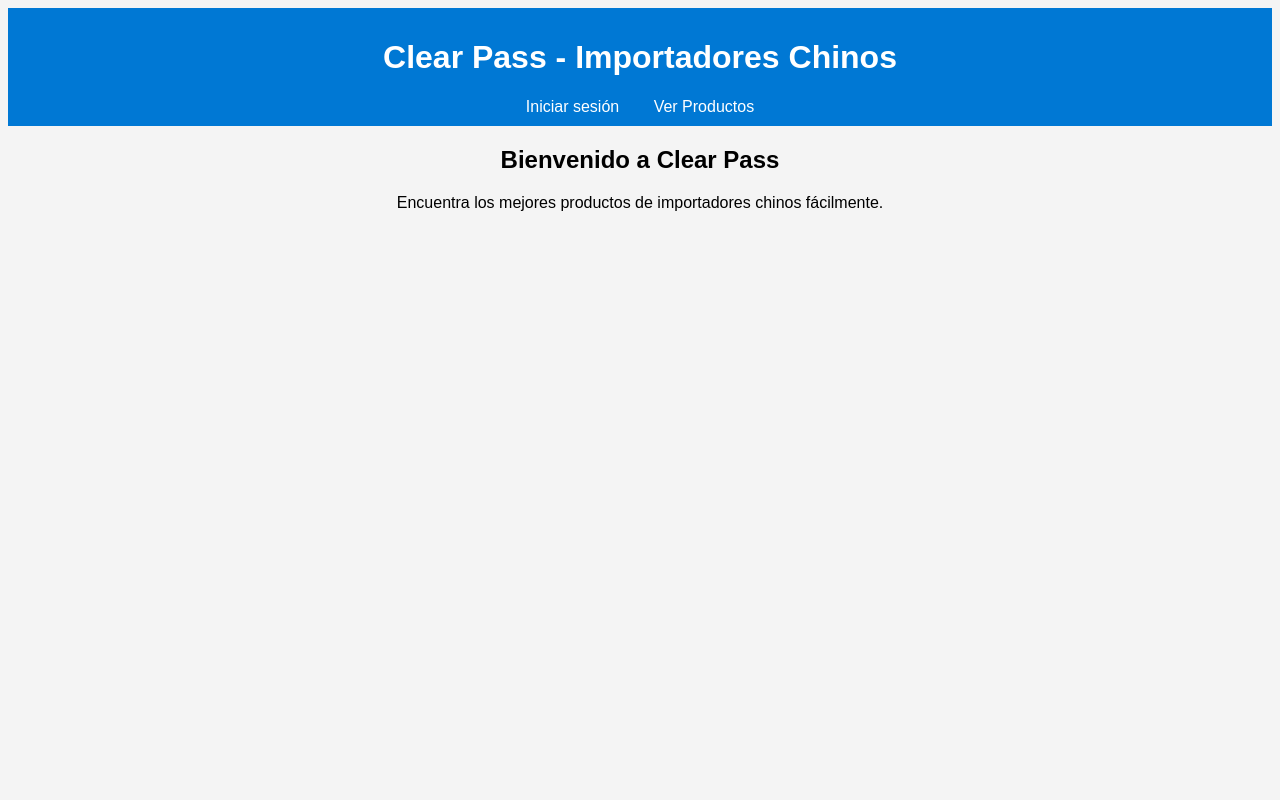
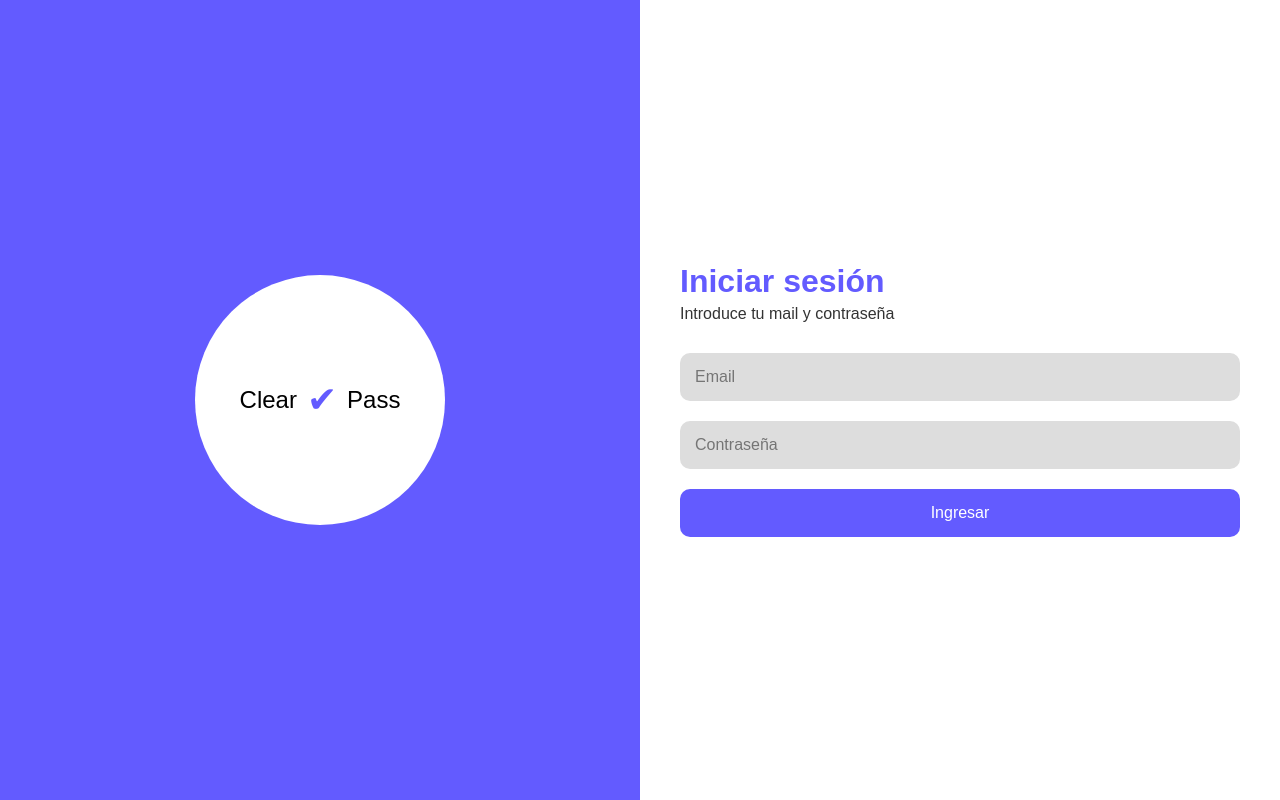
Before and after one commit to michaeljunior05/Clear_Pass_proyecto, a plain HTML site: page frontend/index.html in a window 1280 px wide. Drawn offline with Linux system fonts and the light colour scheme.

Commit message:
LOGIN MEJORADO 14 DE MAYO

```diff
--- a/frontend/index.html
+++ b/frontend/index.html
@@ -1,23 +1,157 @@
 <!DOCTYPE html>
 <html lang="es">
 <head>
-    <meta charset="UTF-8">
-    <meta name="viewport" content="width=device-width, initial-scale=1.0">
-    <title>Clear Pass</title>
-    <link rel="stylesheet" href="static/styles.css">
+  <meta charset="UTF-8">
+  <meta name="viewport" content="width=device-width, initial-scale=1.0">
+  <title>Clear Pass</title>
+  <style>
+    * {
+      margin: 0;
+      padding: 0;
+      box-sizing: border-box;
+      font-family: 'Arial', sans-serif;
+    }
+
+    body, html {
+      height: 100%;
+      width: 100%;
+    }
+
+    .container {
+      display: flex;
+      height: 100vh;
+      flex-direction: row;
+    }
+
+    .left, .right {
+      flex: 1;
+      display: flex;
+      justify-content: center;
+      align-items: center;
+      padding: 40px;
+    }
+
+    .left {
+      background-color: #635BFF;
+    }
+
+    .logo-circle {
+      background: white;
+      width: 250px;
+      height: 250px;
+      border-radius: 50%;
+      display: flex;
+      align-items: center;
+      justify-content: center;
+      font-size: 24px;
+      color: black;
+    }
+
+    .logo-check {
+      color: #635BFF;
+      font-size: 36px;
+      margin: 0 10px;
+    }
+
+    .right {
+      background: white;
+      flex-direction: column;
+      align-items: flex-start;
+    }
+
+    .login-title {
+      font-size: 32px;
+      color: #635BFF;
+      font-weight: bold;
+    }
+
+    .login-subtitle {
+      margin-top: 5px;
+      color: #333;
+      font-size: 16px;
+    }
+
+    .form-group {
+      margin-top: 30px;
+      width: 100%;
+    }
+
+    input {
+      width: 100%;
+      padding: 15px;
+      margin-bottom: 20px;
+      border-radius: 10px;
+      border: none;
+      background: #ddd;
+      font-size: 16px;
+    }
+
+    button {
+      background-color: #635BFF;
+      color: white;
+      padding: 15px;
+      border: none;
+      border-radius: 10px;
+      font-size: 16px;
+      cursor: pointer;
+      width: 100%;
+    }
+
+    button:hover {
+      background-color: #4e4ccf;
+    }
+
+    /* Diseño responsivo */
+    @media (max-width: 768px) {
+      .container {
+        flex-direction: column;
+      }
+
+      .left {
+        height: 40%;
+      }
+
+      .right {
+        height: 60%;
+        align-items: center;
+      }
+
+      .logo-circle {
+        width: 150px;
+        height: 150px;
+        font-size: 18px;
+      }
+
+      .logo-check {
+        font-size: 24px;
+      }
+
+      .form-group {
+        width: 100%;
+      }
+    }
+  </style>
 </head>
 <body>
-    <header>
-        <h1>Clear Pass - Importadores Chinos</h1>
-        <nav>
-            <a href="login.html">Iniciar sesión</a>
-            <a href="productos.html">Ver Productos</a>
-        </nav>
-    </header>
-
-    <section>
-        <h2>Bienvenido a Clear Pass</h2>
-        <p>Encuentra los mejores productos de importadores chinos fácilmente.</p>
-    </section>
+  <div class="container">
+    <div class="left">
+      <div class="logo-circle">
+        <span>Clear</span>
+        <span class="logo-check">✔</span>
+        <span>Pass</span>
+      </div>
+    </div>
+    <div class="right">
+      <div>
+        <div class="login-title">Iniciar sesión</div>
+        <div class="login-subtitle">Introduce tu mail y contraseña</div>
+        <div class="form-group">
+          <input type="email" placeholder="Email">
+          <input type="password" placeholder="Contraseña">
+          <button>Ingresar</button>
+        </div>
+      </div>
+    </div>
+  </div>
 </body>
 </html>
```
